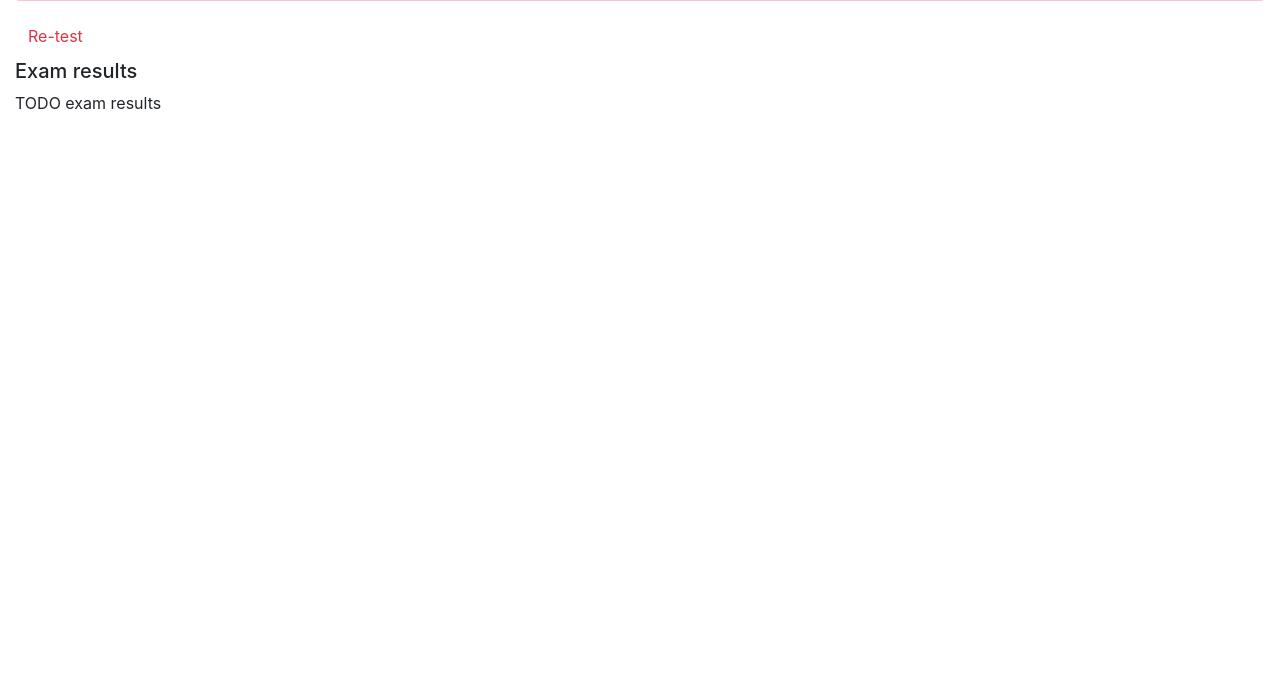
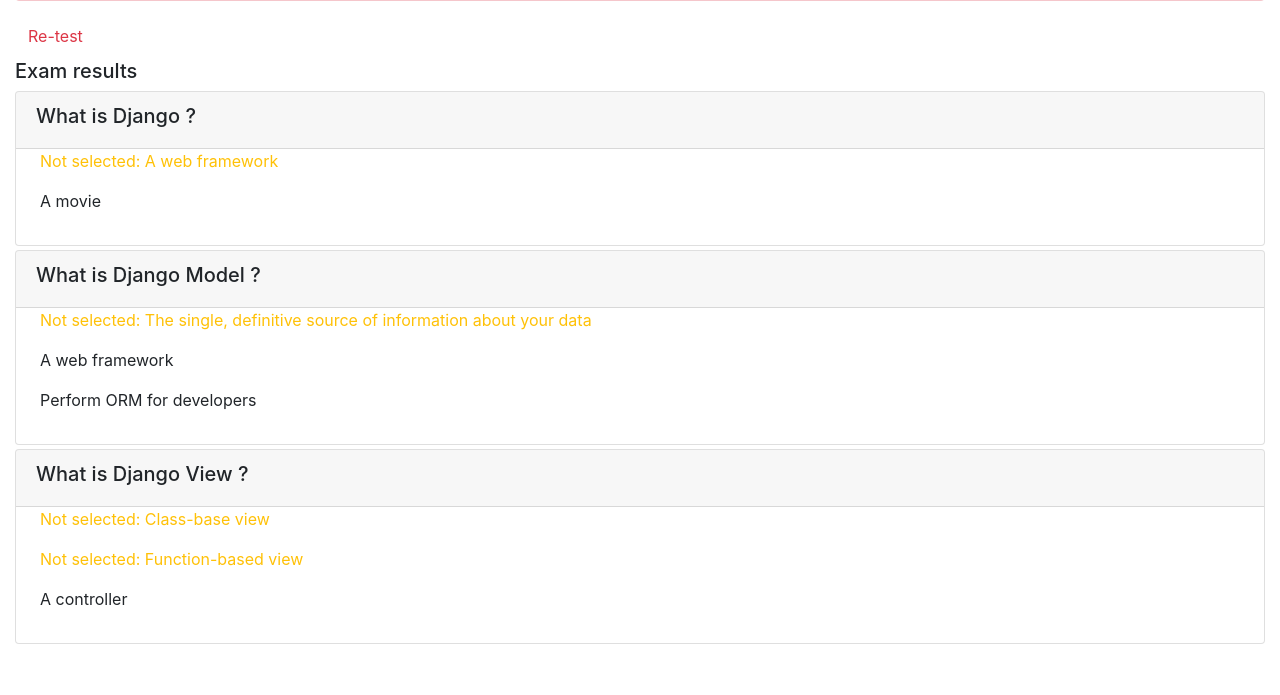
Before and after one commit to ChristelleJolly/onlinecourse, a Django app: page /onlinecourse/course/1/submission/1/result/ in a window 1280 px wide. Shown: the part 105-800 px from the top of the page. Run offline with Django 3.2, Linux system fonts and the light colour scheme; data comes from the database, SQL or seed files in the repository; both versions use the stored data as it was after the commit; some libraries are stand-ins or nearby versions.

Commit message:
Lab 3: Build Views and Templates to Submit, Display, and Evaluate Exam Results - part 2

```diff
--- a/onlinecourse/templates/onlinecourse/exam_result_bootstrap.html
+++ b/onlinecourse/templates/onlinecourse/exam_result_bootstrap.html
@@ -45,14 +45,38 @@
     <div class="alert alert-danger">
         <!-- Display failed info -->
         <strong>Failed</strong> Sorry, {{ user.first_name }}! You have failed the exam with score {{grade}}/{{total_grade}}
-
     </div>
     <a class="btn btn-link text-danger" href="{% url 'onlinecourse:course_details' course.id %}">Re-test</a>
     {% endif %}
     <div class="card-columns-vertical mt-1">
         <h5 class="">Exam results</h5>
         <!--TODO Display exam results-->
-            TODO exam results
+        {% for question in course.question_set.all %}
+            <div class="card mt-1">
+                <div class="card-header"><h5>{{ question.text}}</h5></div>
+                <div class="form-group">
+                    {% for choice in question.choice_set.all %}
+                        {% if choice.is_correct %}
+                            <!-- Bonne réponse sélectionnée -->
+                            {% if choice.id in selected_ids %}
+                                <p class="text-success pl-4">Correct answer: {{ choice.text }}</p>
+                            <!-- Bonne réponse non sélectionnées -->
+                            {% else %}
+                                <p class="text-warning pl-4">Not selected: {{ choice.text }}</p>
+                            {% endif %}
+                        {% else %}
+                            <!-- Mauvaise réponse sélectionnée -->
+                            {% if choice.id in selected_ids %}
+                                <p class="text-warning pl-4">Wrong answer: {{ choice.text }}</p>
+                            <!-- Mauvaise réponse non sélectionnée -->
+                            {% else %}
+                                <p class="pl-4">{{ choice.text }}</p>
+                            {% endif %}
+                        {% endif %}
+                    {% endfor %}
+                </div>
+            </div>
+        {% endfor %}
     </div>
 </div>
 </body>
--- a/onlinecourse/views.py
+++ b/onlinecourse/views.py
@@ -149,7 +149,7 @@ def show_exam_result(request, course_id, submission_id):
     total_grade = 0
     for choice in submission.choices.all():
         selected_ids.append(choice.id)
-        total_grade = choice.question.grade
+        total_grade += choice.question.grade
         if choice.is_correct:
             grade += choice.question.grade
 
```
Also changed, not shown: db.sqlite3. Lines whose indentation alone changed are shown as unchanged.
